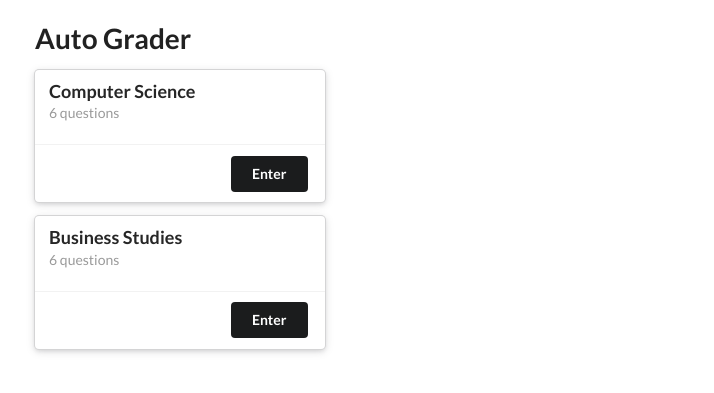
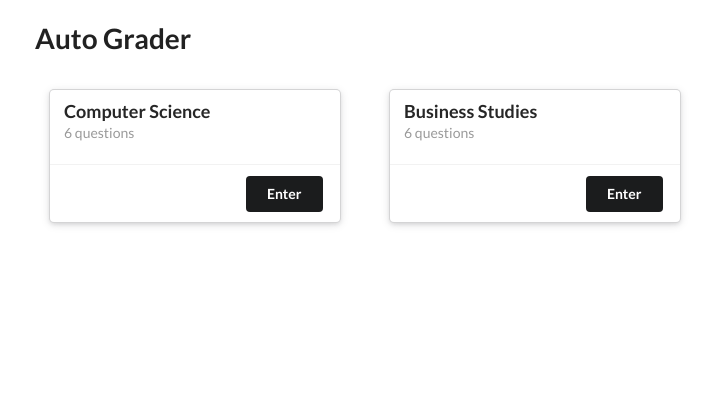
Before and after one commit to ameyaranadee/AutoGrader, a Django app: page / in a window 1280 px wide. Shown: the part 60-453 px from the top of the page, without its empty margins (265-979 px from the left). Run offline with Django 4.2, Linux system fonts and the light colour scheme; data comes from the database, SQL or seed files in the repository; both versions use the stored data as it was after the commit; parts of the project's set-up code (start-up, migrations or seed data) failed here and were passed over; some libraries are stand-ins or nearby versions.

Commit message:
minor changes

```diff
--- a/grader/templates/grader/home.html
+++ b/grader/templates/grader/home.html
@@ -3,9 +3,12 @@
 {% block content %}
 
 <div class="container">
+  <h1 style="padding-top: 10px; padding-bottom: 20px;">Auto Grader</h1>
+  <div class="container-fluid">
+    <div class="row">
 
-    <h1 style="padding-top: 10px;">Auto Grader</h1>
     {% for set in sets %}
+        <div class="col-lg-6">
           <div class="ui raised card">
             <div class="content">
               <div class="header"> {{set.set_type}} </div>
@@ -22,6 +25,10 @@
               </div>
             </div>
           </div>
+        </div>
         {% endfor %}
     </div>
+  </div>
+
+</div>
 {% endblock %}
--- a/grader/templates/grader/quiz.html
+++ b/grader/templates/grader/quiz.html
@@ -5,7 +5,7 @@
 <div class="container">
     <h1 style="padding-top: 10px;">Auto Grader</h1>
 
-    <table class="styled-table">
+    <table class="ui celled styled-table">
         <thead>
             <tr>
                 <th>Id</th>
```
Also changed, not shown: grader/views.py (+1 -8 lines), db.sqlite3. Lines whose indentation alone changed are shown as unchanged.
